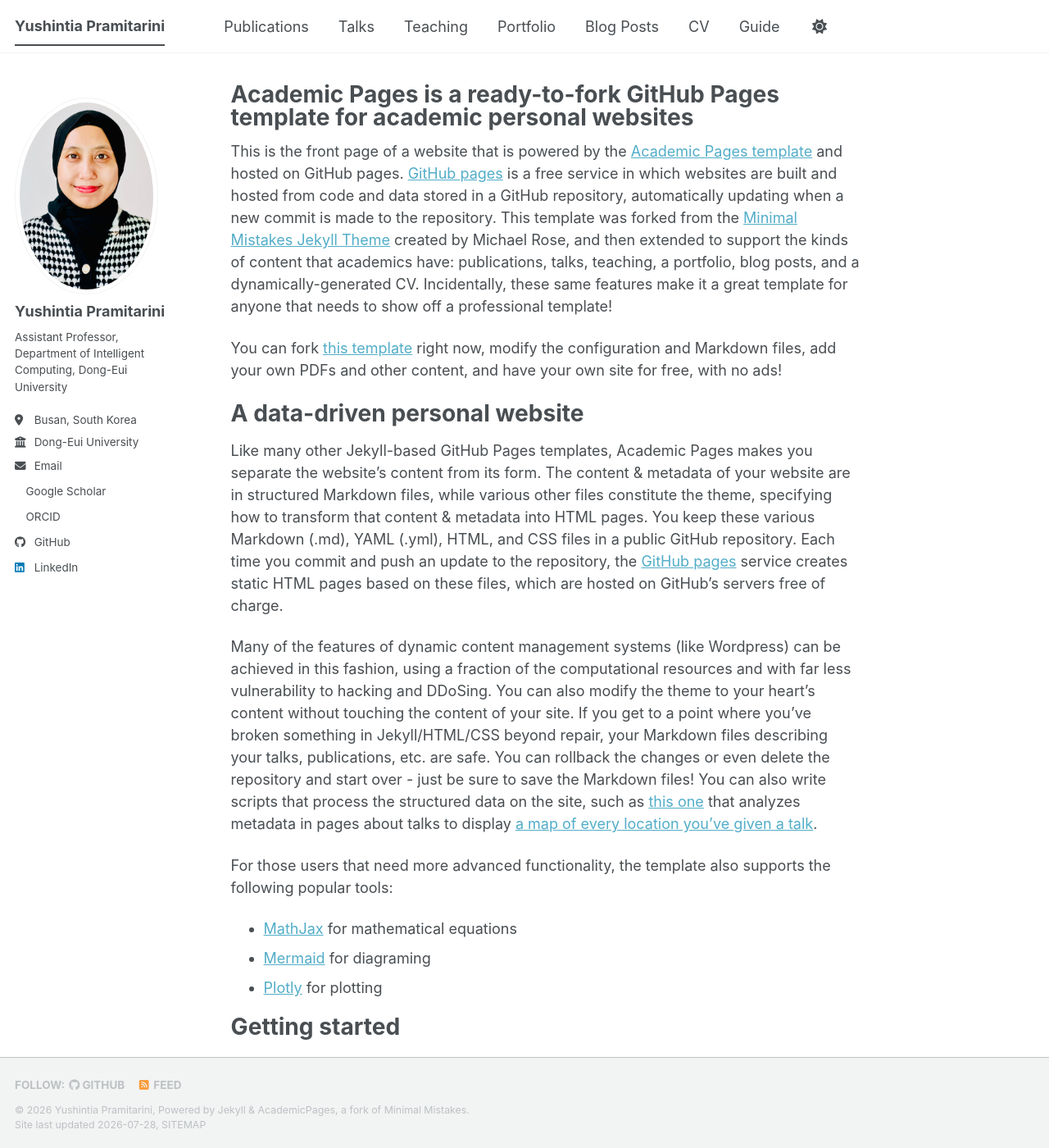
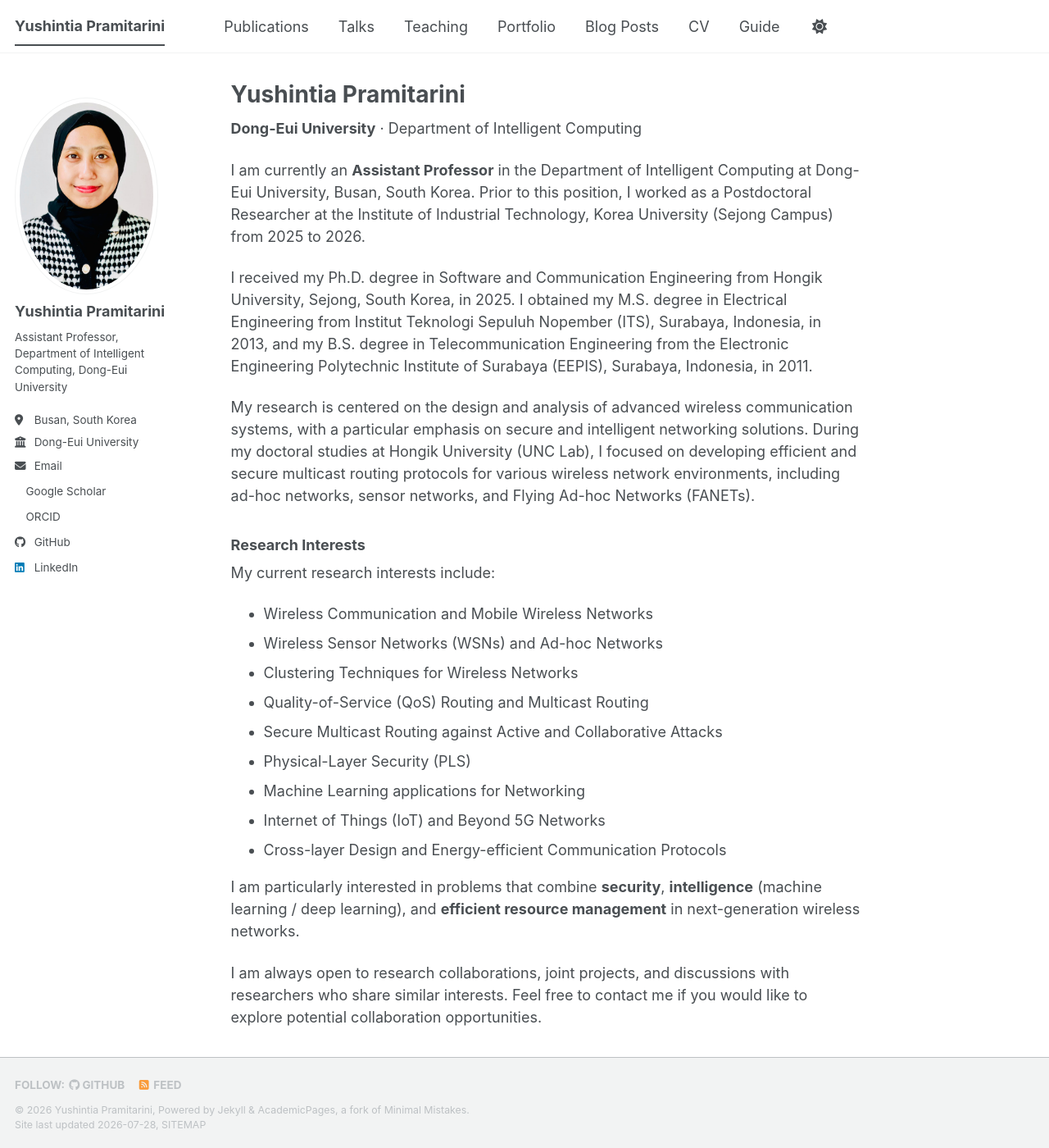
Before and after one commit to yushintia/yushintia.github.io, a Jekyll site: the page built from _pages/about.md, in a window 1280 px wide and 1400 px high. Shown: the whole window at 82% size. Built offline with Jekyll 4.4.1, drawn with Linux system fonts in a browser that asks for light colours; a style sheet for code colours, icons or effects is not loaded; some of the changed text lies outside the part shown.

Commit message:
Revise about page with personal details and title
Updated the title and personal information on the about page, including academic background and research interests.

```diff
--- a/_pages/about.md
+++ b/_pages/about.md
@@ -1,56 +1,34 @@
 ---
 permalink: /
-title: "Academic Pages is a ready-to-fork GitHub Pages template for academic personal websites"
+title: "Yushintia Pramitarini"
 author_profile: true
 redirect_from:
   - /about/
   - /about.html
 ---
 
-This is the front page of a website that is powered by the [Academic Pages template](https://github.com/academicpages/academicpages.github.io) and hosted on GitHub pages. [GitHub pages](https://pages.github.com) is a free service in which websites are built and hosted from code and data stored in a GitHub repository, automatically updating when a new commit is made to the repository. This template was forked from the [Minimal Mistakes Jekyll Theme](https://mmistakes.github.io/minimal-mistakes/) created by Michael Rose, and then extended to support the kinds of content that academics have: publications, talks, teaching, a portfolio, blog posts, and a dynamically-generated CV. Incidentally, these same features make it a great template for anyone that needs to show off a professional template!
+**Dong-Eui University** · Department of Intelligent Computing
 
- You can fork [this template](https://github.com/academicpages/academicpages.github.io) right now, modify the configuration and Markdown files, add your own PDFs and other content, and have your own site for free, with no ads!
+I am currently an **Assistant Professor** in the Department of Intelligent Computing at Dong-Eui University, Busan, South Korea. Prior to this position, I worked as a Postdoctoral Researcher at the Institute of Industrial Technology, Korea University (Sejong Campus) from 2025 to 2026.
 
-A data-driven personal website
-======
-Like many other Jekyll-based GitHub Pages templates, Academic Pages makes you separate the website's content from its form. The content & metadata of your website are in structured Markdown files, while various other files constitute the theme, specifying how to transform that content & metadata into HTML pages. You keep these various Markdown (.md), YAML (.yml), HTML, and CSS files in a public GitHub repository. Each time you commit and push an update to the repository, the [GitHub pages](https://pages.github.com/) service creates static HTML pages based on these files, which are hosted on GitHub's servers free of charge.
+I received my Ph.D. degree in Software and Communication Engineering from Hongik University, Sejong, South Korea, in 2025. I obtained my M.S. degree in Electrical Engineering from Institut Teknologi Sepuluh Nopember (ITS), Surabaya, Indonesia, in 2013, and my B.S. degree in Telecommunication Engineering from the Electronic Engineering Polytechnic Institute of Surabaya (EEPIS), Surabaya, Indonesia, in 2011.
 
-Many of the features of dynamic content management systems (like Wordpress) can be achieved in this fashion, using a fraction of the computational resources and with far less vulnerability to hacking and DDoSing. You can also modify the theme to your heart's content without touching the content of your site. If you get to a point where you've broken something in Jekyll/HTML/CSS beyond repair, your Markdown files describing your talks, publications, etc. are safe. You can rollback the changes or even delete the repository and start over - just be sure to save the Markdown files! You can also write scripts that process the structured data on the site, such as [this one](https://github.com/academicpages/academicpages.github.io/blob/master/talkmap.ipynb) that analyzes metadata in pages about talks to display [a map of every location you've given a talk](https://academicpages.github.io/talkmap.html).
+My research is centered on the design and analysis of advanced wireless communication systems, with a particular emphasis on secure and intelligent networking solutions. During my doctoral studies at Hongik University (UNC Lab), I focused on developing efficient and secure multicast routing protocols for various wireless network environments, including ad-hoc networks, sensor networks, and Flying Ad-hoc Networks (FANETs).
 
-For those users that need more advanced functionality, the template also supports the following popular tools:
-- [MathJax](https://www.mathjax.org/) for mathematical equations
-- [Mermaid](https://mermaid.js.org/) for diagraming
-- [Plotly](https://plotly.com/javascript/) for plotting
+### Research Interests
 
-Getting started
-======
-1. Register a GitHub account if you don't have one and confirm your e-mail (required!)
-1. Fork [this template](https://github.com/academicpages/academicpages.github.io) by clicking the "Use this template" button in the top right.
-1. Go to the repository's settings (rightmost item in the tabs that start with "Code", should be below "Unwatch"). Rename the repository "[your GitHub username].github.io", which will also be your website's URL.
-1. Set site-wide configuration and create content & metadata (see below -- also see [this set of diffs](https://archive.is/3TPas) showing what files were changed to set up [an example site](https://getorg-testacct.github.io) for a user with the username "getorg-testacct")
-1. Upload any files (like PDFs, .zip files, etc.) to the files/ directory. They will appear at https://[your GitHub username].github.io/files/example.pdf.
-1. Check status by going to the repository settings, in the "GitHub pages" section
+My current research interests include:
 
-Site-wide configuration
-------
-The main configuration file for the site is in the base directory in [_config.yml](https://github.com/academicpages/academicpages.github.io/blob/master/_config.yml), which defines the content in the sidebars and other site-wide features. You will need to replace the default variables with ones about yourself and your site's github repository. The configuration file for the top menu is in [_data/navigation.yml](https://github.com/academicpages/academicpages.github.io/blob/master/_data/navigation.yml). For example, if you don't have a portfolio or blog posts, you can remove those items from that navigation.yml file to remove them from the header.
+- Wireless Communication and Mobile Wireless Networks
+- Wireless Sensor Networks (WSNs) and Ad-hoc Networks
+- Clustering Techniques for Wireless Networks
+- Quality-of-Service (QoS) Routing and Multicast Routing
+- Secure Multicast Routing against Active and Collaborative Attacks
+- Physical-Layer Security (PLS)
+- Machine Learning applications for Networking
+- Internet of Things (IoT) and Beyond 5G Networks
+- Cross-layer Design and Energy-efficient Communication Protocols
 
-Create content & metadata
-------
-For site content, there is one Markdown file for each type of content, which are stored in directories like _publications, _talks, _posts, _teaching, or _pages. For example, each talk is a Markdown file in the [_talks directory](https://github.com/academicpages/academicpages.github.io/tree/master/_talks). At the top of each Markdown file is structured data in YAML about the talk, which the theme will parse to do lots of cool stuff. The same structured data about a talk is used to generate the list of talks on the [Talks page](https://academicpages.github.io/talks), each [individual page](https://academicpages.github.io/talks/2012-03-01-talk-1) for specific talks, the talks section for the [CV page](https://academicpages.github.io/cv), and the [map of places you've given a talk](https://academicpages.github.io/talkmap.html) (if you run this [python file](https://github.com/academicpages/academicpages.github.io/blob/master/talkmap.py) or [Jupyter notebook](https://github.com/academicpages/academicpages.github.io/blob/master/talkmap.ipynb), which creates the HTML for the map based on the contents of the _talks directory).
+I am particularly interested in problems that combine **security**, **intelligence** (machine learning / deep learning), and **efficient resource management** in next-generation wireless networks.
 
-**Markdown generator**
-
-The repository includes [a set of Jupyter notebooks](https://github.com/academicpages/academicpages.github.io/tree/master/markdown_generator
-) that converts a CSV containing structured data about talks or presentations into individual Markdown files that will be properly formatted for the Academic Pages template. The sample CSVs in that directory are the ones I used to create my own personal website at stuartgeiger.com. My usual workflow is that I keep a spreadsheet of my publications and talks, then run the code in these notebooks to generate the Markdown files, then commit and push them to the GitHub repository.
-
-How to edit your site's GitHub repository
-------
-Many people use a git client to create files on their local computer and then push them to GitHub's servers. If you are not familiar with git, you can directly edit these configuration and Markdown files directly in the github.com interface. Navigate to a file (like [this one](https://github.com/academicpages/academicpages.github.io/blob/master/_talks/2012-03-01-talk-1.md) and click the pencil icon in the top right of the content preview (to the right of the "Raw | Blame | History" buttons). You can delete a file by clicking the trashcan icon to the right of the pencil icon. You can also create new files or upload files by navigating to a directory and clicking the "Create new file" or "Upload files" buttons.
-
-Example: editing a Markdown file for a talk
-![Editing a Markdown file for a talk](/images/editing-talk.png)
-
-For more info
-------
-More info about configuring Academic Pages can be found in [the guide](https://academicpages.github.io/markdown/), the [growing wiki](https://github.com/academicpages/academicpages.github.io/wiki), and you can always [ask a question on GitHub](https://github.com/academicpages/academicpages.github.io/discussions). The [guides for the Minimal Mistakes theme](https://mmistakes.github.io/minimal-mistakes/docs/configuration/) (which this theme was forked from) might also be helpful.
+I am always open to research collaborations, joint projects, and discussions with researchers who share similar interests. Feel free to contact me if you would like to explore potential collaboration opportunities.
```
